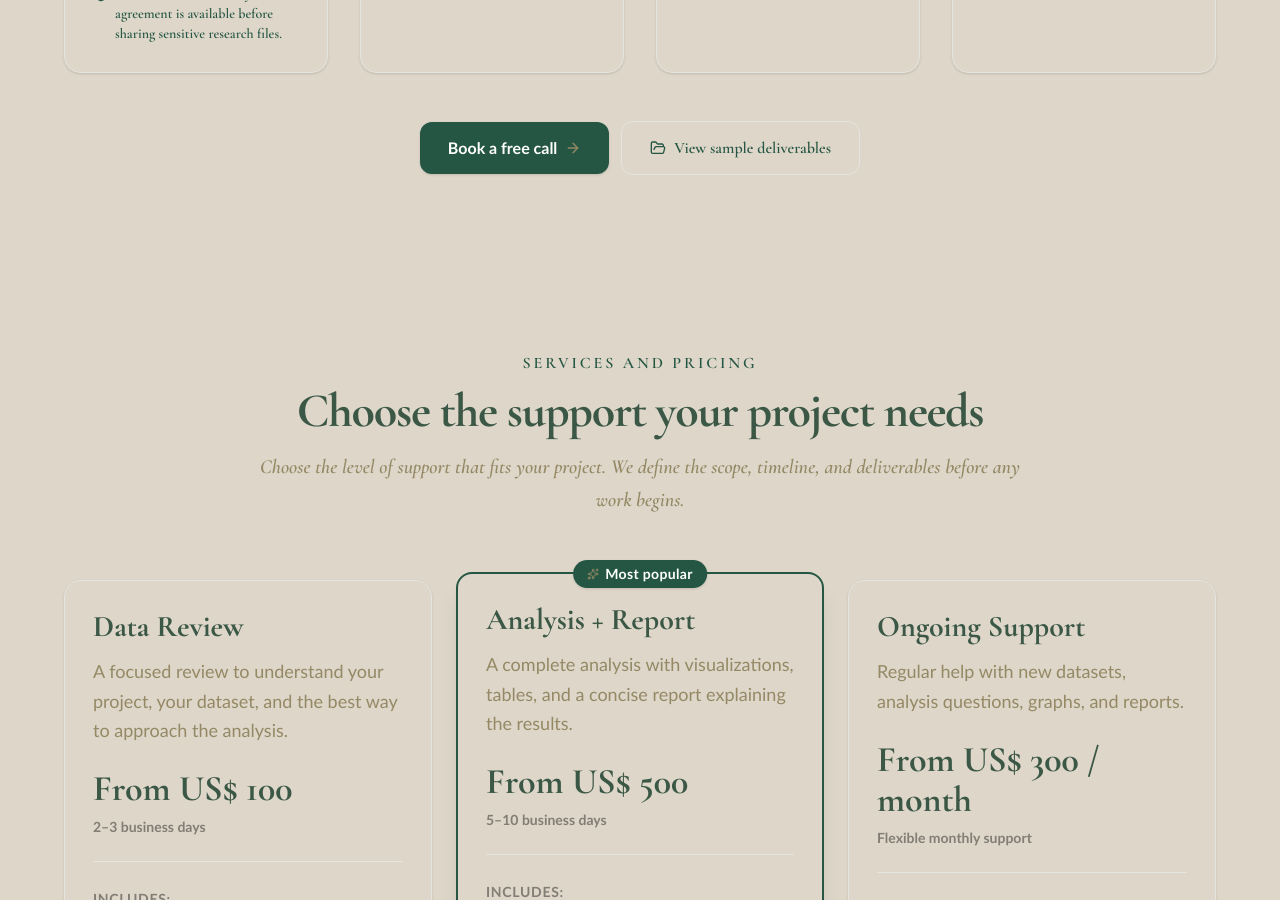
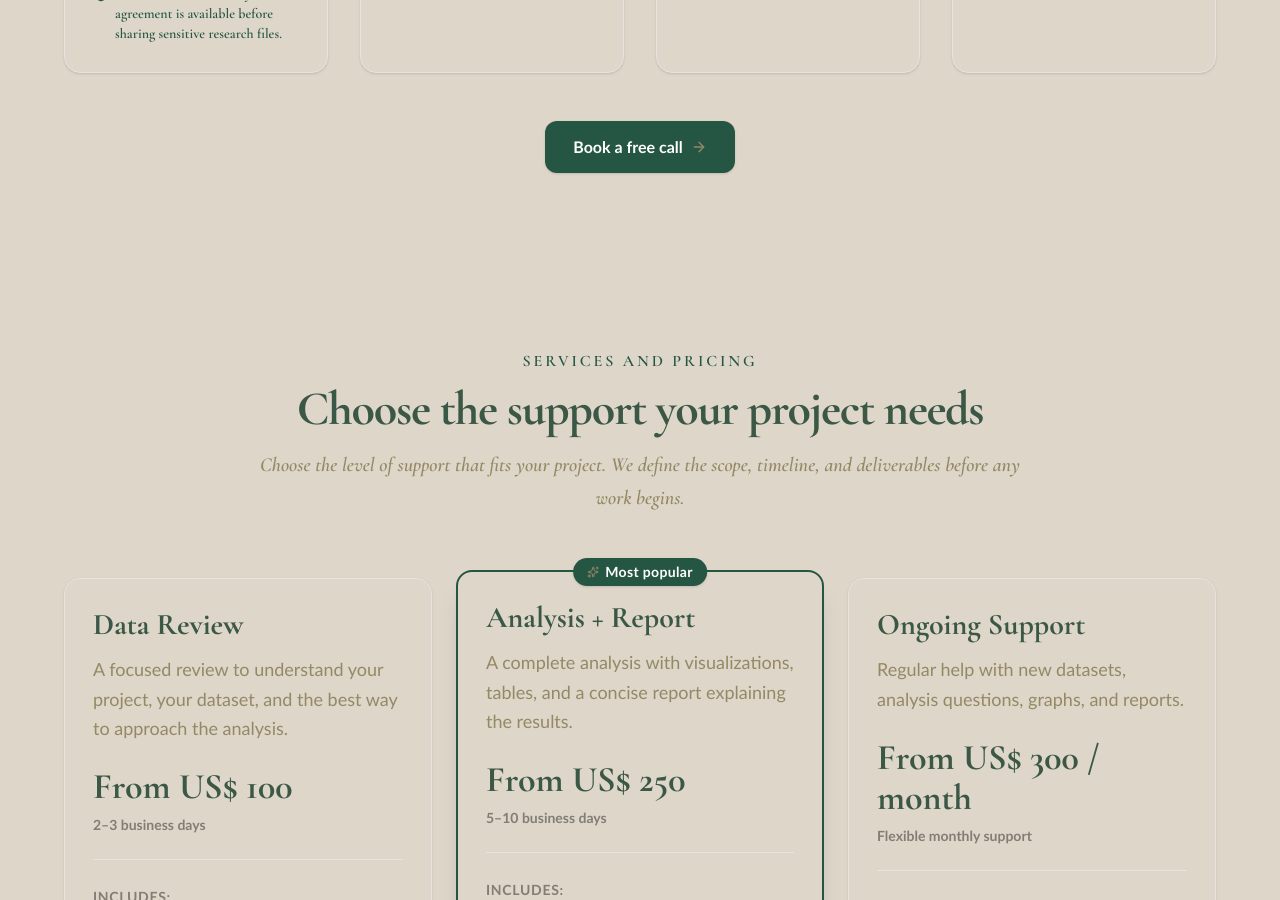
Before and after one commit to micatperez10-source/aurum-biostudio, a React (Vite) app: page / in a window 1280 px wide. Shown: the part 1900-2800 px from the top of the page. Built offline with nearby package versions, Linux system fonts and the light colour scheme.

Commit message:
Mayuscula y cambio de precio en el servicio mas elegido

```diff
--- a/js/main.js
+++ b/js/main.js
@@ -19,7 +19,7 @@ const TRANSLATIONS = {
     hero: {
       eyebrow: "For labs, startups and researchers",
       title: "Turn biological data into clear results.",
-            titleHighlight: "and I handle the analysis end to end — from raw data to your next clear step.",
+            titleHighlight: "And I handle the analysis end to end — from raw data to your next clear step.",
       subtitle: "I help research labs and biotech teams analyze their data, create clear visualizations and understand what to do next. No endless reports, just results you can actually use.",
       ctaButton: "Tell me about your project",
       ctaNote: "Initial 20-minute call with no cost or commitment."
@@ -71,7 +71,7 @@ const TRANSLATIONS = {
           title: "Analysis + Report",
           badge: "Most popular",
           description: "For teams that need actual analysis and clear results.",
-          price: "From US$ 500",
+          price: "From US$ 250",
           features: [
             "Agreed analysis (exploratory, statistical, visualization)",
             "Graphs and tables ready to use in papers",
@@ -145,6 +145,8 @@ const TRANSLATIONS = {
       copyright: "© 2026 BioIT Clarity. All rights reserved."
     }
   },
+
+                          ///Espanol////
   es: {
     nav: {
       badge: "Explicación clara, sin sobrecarga técnica",
@@ -161,7 +163,7 @@ const TRANSLATIONS = {
       eyebrow: "Para labs, startups e investigadores",
       title: "Convertí datos biológicos en resultados claros.",
       titleHighlight: "Analizo tus datos de principio a fin: del archivo crudo al próximo paso claro.",
-      subtitle: "Ayudo a laboratorios de investigación y equipos biotech a analizar sus datos, crear visualizaciones claras y entender cuál es el próximo paso. Nada de reportes interminables, solo resultados que realmente podés usar.",
+      subtitle: "Ayudo a laboratorios de investigación y equipos biotech a analizar sus datos, crear visualizaciones claras Y entender cuál es el próximo paso. Nada de reportes interminables, solo resultados que realmente podés usar.",
       ctaNote: "Llamada inicial de 20 minutos sin costo."
     },
     whatIDo: {
@@ -211,7 +213,7 @@ const TRANSLATIONS = {
           title: "Analysis + Report",
           badge: "Más elegido",
           description: "Para equipos que necesitan análisis concreto y resultados claros.",
-          price: "Desde US$ 500",
+          price: "Desde US$ 250",
           features: [
             "Análisis acordado (exploratorio, estadístico, visualización)",
             "Gráficos y tablas listos para usar en publicaciones",
--- a/src/components/Footer.tsx
+++ b/src/components/Footer.tsx
@@ -157,6 +157,7 @@ export const Footer: React.FC<FooterProps> = ({
             </span>
 
             <ul className="space-y-2 text-xs">
+              {/* TEMPORALMENTE OCULTO - ENTREGABLES no listo todavía. Descomentar cuando esté listo.
               <li>
                 <button
                   type="button"
@@ -166,6 +167,7 @@ export const Footer: React.FC<FooterProps> = ({
                   {t.nav.docsBtn}
                 </button>
               </li>
+              */}
 
               <li>
                 <button
--- a/src/components/Navbar.tsx
+++ b/src/components/Navbar.tsx
@@ -146,6 +146,7 @@ export const Navbar: React.FC<NavbarProps> = ({
           </nav>
 
           <div className="hidden shrink-0 items-center gap-2 xl:flex">
+            {/* TEMPORALMENTE OCULTO - ENTREGABLES no listo todavía. Descomentar cuando esté listo.
             <button
               id="nav-open-docs-btn"
               type="button"
@@ -159,6 +160,7 @@ export const Navbar: React.FC<NavbarProps> = ({
 
               <span>{t.nav.docsBtn}</span>
             </button>
+            */}
 
             <LanguageToggle
               currentLang={currentLang}
@@ -255,6 +257,7 @@ export const Navbar: React.FC<NavbarProps> = ({
               {t.nav.contact}
             </button>
 
+            {/* TEMPORALMENTE OCULTO - ENTREGABLES no listo todavía. Descomentar cuando esté listo.
             <button
               id="mobile-nav-open-docs-btn"
               type="button"
@@ -271,6 +274,7 @@ export const Navbar: React.FC<NavbarProps> = ({
 
               <span>{t.nav.docsBtn}</span>
             </button>
+            */}
           </div>
 
           <div className="border-t border-[#E6E4DF] pt-2">
--- a/src/components/ProcessSection.tsx
+++ b/src/components/ProcessSection.tsx
@@ -24,10 +24,11 @@ export const ProcessSection: React.FC<ProcessSectionProps> = ({
   const t = TRANSLATIONS[lang].process;
   const calendarUrl = TRANSLATIONS[lang].contact.calendarUrl;
 
-  const viewDeliverablesLabel =
-    lang === 'en'
-      ? 'View sample deliverables'
-      : 'Ver entregables de ejemplo';
+  // TEMPORALMENTE OCULTO - ENTREGABLES no listo todavía. Descomentar cuando esté listo.
+  // const viewDeliverablesLabel =
+  //   lang === 'en'
+  //     ? 'View sample deliverables'
+  //     : 'Ver entregables de ejemplo';
 
   const getStepIcon = (idx: number) => {
     switch (idx) {
@@ -158,6 +159,7 @@ export const ProcessSection: React.FC<ProcessSectionProps> = ({
             />
           </a>
 
+          {/* TEMPORALMENTE OCULTO - ENTREGABLES no listo todavía. Descomentar cuando esté listo.
           <button
             type="button"
             onClick={() => onOpenDocs()}
@@ -170,6 +172,7 @@ export const ProcessSection: React.FC<ProcessSectionProps> = ({
 
             <span>{viewDeliverablesLabel}</span>
           </button>
+          */}
         </div>
       </div>
     </section>
--- a/src/data/translations.ts
+++ b/src/data/translations.ts
@@ -88,7 +88,7 @@ export const TRANSLATIONS: Record<Language, TranslationContent> = {
           badge: 'Most popular',
           description:
             'A complete analysis with visualizations, tables, and a concise report explaining the results.',
-          price: 'From US$ 500',
+          price: 'From US$ 250',
           timeline: '5–10 business days',
           features: [
             'Data review and agreed analysis',
@@ -398,7 +398,7 @@ export const TRANSLATIONS: Record<Language, TranslationContent> = {
       eyebrow: 'PARA LABORATORIOS, STARTUPS E INVESTIGADORES',
       title: 'Convertí datos biológicos en resultados claros.',
       titleHighlight:
-        'y me encargo de tu análisis, de principio a fin.',
+        'Y me encargo de tu análisis, de principio a fin.',
       subtitle:
         'Ayudo a laboratorios de investigación y equipos biotech a analizar sus datos, crear visualizaciones claras y entender qué hacer después. Sin reportes interminables, solo resultados que realmente podés usar.',
       ctaButton: 'Contame sobre tu proyecto',
@@ -465,7 +465,7 @@ export const TRANSLATIONS: Record<Language, TranslationContent> = {
           badge: 'Más elegido',
           description:
             'Un análisis completo con visualizaciones, tablas y un reporte breve que explica los resultados.',
-          price: 'Desde US$ 500',
+          price: 'Desde US$ 250',
           timeline: '5–10 días hábiles',
           features: [
             'Revisión de datos y análisis acordado',
```
Also changed, not shown: src/App.tsx (+12 -1 lines).
